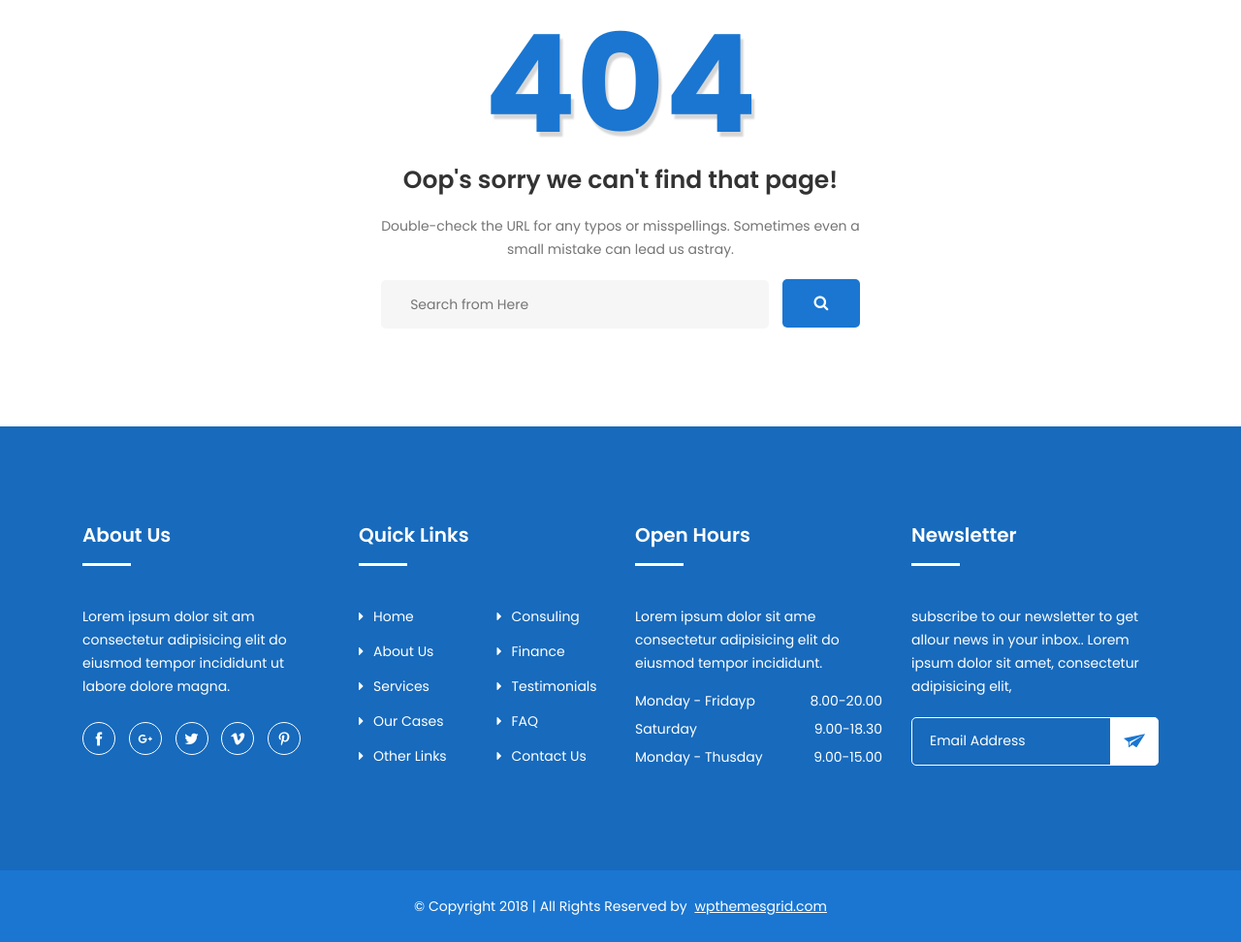
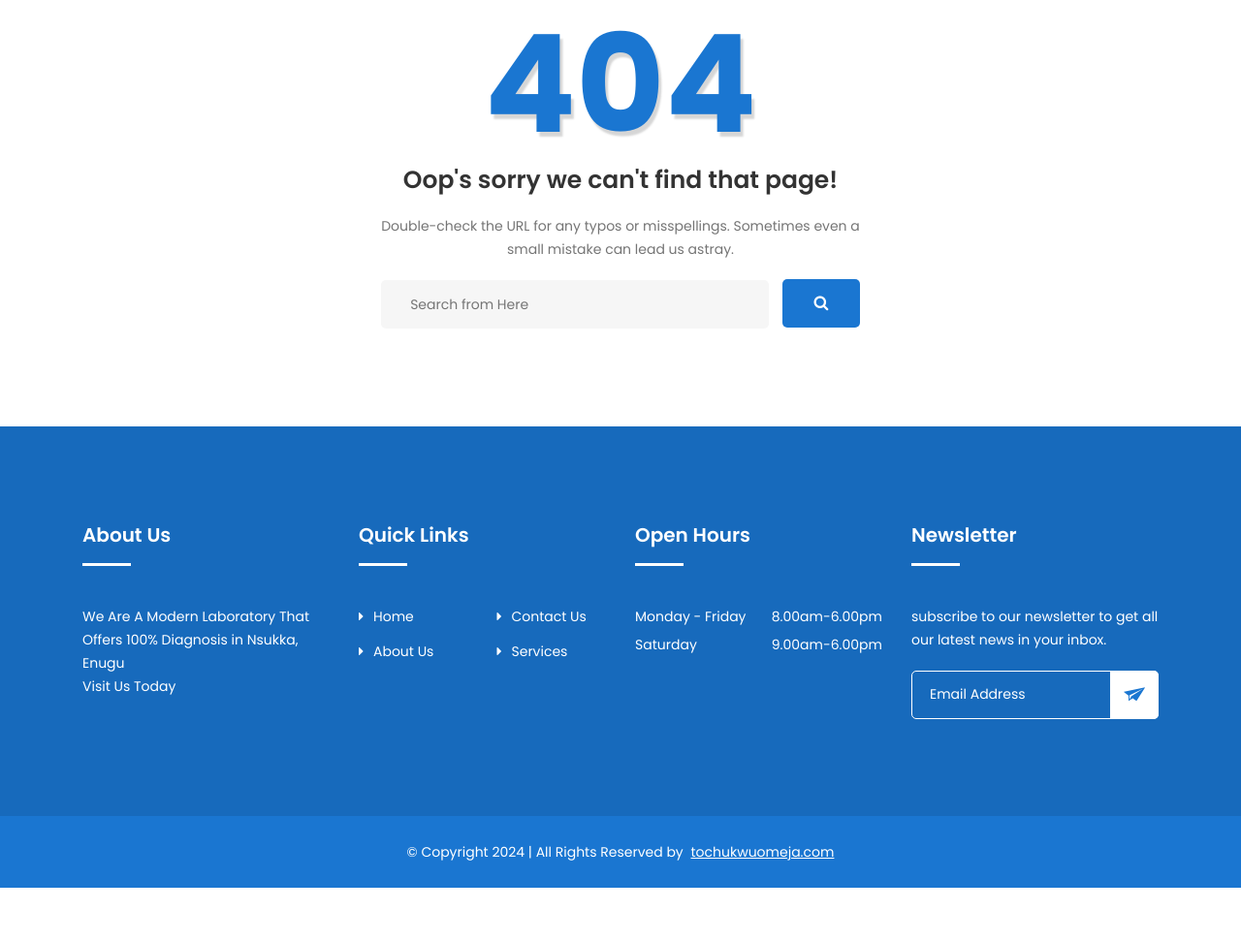
Before and after one commit to Tochukwu-Omeja/Laboratory-app, a plain HTML site: page 404.html in a window 1280 px wide. Shown: the part 227-1199 px from the top of the page at 97% size. After the commit the page ends 1143 px from the top, so only its background shows below. Drawn offline with Linux system fonts and the light colour scheme; a script that the page names is missing.

Commit message:
delete unwanted iii

```diff
--- a/404.html
+++ b/404.html
@@ -161,16 +161,10 @@
 						<div class="col-lg-3 col-md-6 col-12">
 							<div class="single-footer">
 								<h2>About Us</h2>
-								<p>Lorem ipsum dolor sit am consectetur adipisicing elit do eiusmod tempor incididunt ut labore dolore magna.</p>
-								<!-- Social -->
-								<ul class="social">
-									<li><a href="#"><i class="icofont-facebook"></i></a></li>
-									<li><a href="#"><i class="icofont-google-plus"></i></a></li>
-									<li><a href="#"><i class="icofont-twitter"></i></a></li>
-									<li><a href="#"><i class="icofont-vimeo"></i></a></li>
-									<li><a href="#"><i class="icofont-pinterest"></i></a></li>
-								</ul>
-								<!-- End Social -->
+								<p>We Are A Modern Laboratory That Offers 100% Diagnosis in Nsukka, Enugu
+									<br>Visit Us Today
+								</p>
+
 							</div>
 						</div>
 						<div class="col-lg-3 col-md-6 col-12">
@@ -181,18 +175,12 @@
 										<ul>
 											<li><a href="#"><i class="fa fa-caret-right" aria-hidden="true"></i>Home</a></li>
 											<li><a href="#"><i class="fa fa-caret-right" aria-hidden="true"></i>About Us</a></li>
-											<li><a href="#"><i class="fa fa-caret-right" aria-hidden="true"></i>Services</a></li>
-											<li><a href="#"><i class="fa fa-caret-right" aria-hidden="true"></i>Our Cases</a></li>
-											<li><a href="#"><i class="fa fa-caret-right" aria-hidden="true"></i>Other Links</a></li>
 										</ul>
 									</div>
 									<div class="col-lg-6 col-md-6 col-12">
 										<ul>
-											<li><a href="#"><i class="fa fa-caret-right" aria-hidden="true"></i>Consuling</a></li>
-											<li><a href="#"><i class="fa fa-caret-right" aria-hidden="true"></i>Finance</a></li>
-											<li><a href="#"><i class="fa fa-caret-right" aria-hidden="true"></i>Testimonials</a></li>
-											<li><a href="#"><i class="fa fa-caret-right" aria-hidden="true"></i>FAQ</a></li>
 											<li><a href="#"><i class="fa fa-caret-right" aria-hidden="true"></i>Contact Us</a></li>
+											<li><a href="#"><i class="fa fa-caret-right" aria-hidden="true"></i>Services</a></li>
 										</ul>
 									</div>
 								</div>
@@ -201,18 +189,16 @@
 						<div class="col-lg-3 col-md-6 col-12">
 							<div class="single-footer">
 								<h2>Open Hours</h2>
-								<p>Lorem ipsum dolor sit ame consectetur adipisicing elit do eiusmod tempor incididunt.</p>
 								<ul class="time-sidual">
-									<li class="day">Monday - Fridayp <span>8.00-20.00</span></li>
-									<li class="day">Saturday <span>9.00-18.30</span></li>
-									<li class="day">Monday - Thusday <span>9.00-15.00</span></li>
+									<li class="day">Monday - Friday <span>8.00am-6.00pm</span></li>
+									<li class="day">Saturday <span>9.00am-6.00pm</span></li>
 								</ul>
 							</div>
 						</div>
 						<div class="col-lg-3 col-md-6 col-12">
 							<div class="single-footer">
 								<h2>Newsletter</h2>
-								<p>subscribe to our newsletter to get allour news in your inbox.. Lorem ipsum dolor sit amet, consectetur adipisicing elit,</p>
+								<p>subscribe to our newsletter to get all our latest news in your inbox.</p>
 								<form action="mail/mail.php" method="get" target="_blank" class="newsletter-inner">
 									<input name="email" placeholder="Email Address" class="common-input" onfocus="this.placeholder = ''"
 										onblur="this.placeholder = 'Your email address'" required="" type="email">
@@ -230,7 +216,8 @@
 					<div class="row">
 						<div class="col-lg-12 col-md-12 col-12">
 							<div class="copyright-content">
-								<p>© Copyright 2018  |  All Rights Reserved by <a href="https://www.wpthemesgrid.com" target="_blank">wpthemesgrid.com</a> </p>
+								<p>© Copyright 2024 | All Rights Reserved by <a href=""
+										target="_blank">tochukwuomeja.com</a> </p>
 							</div>
 						</div>
 					</div>
```
